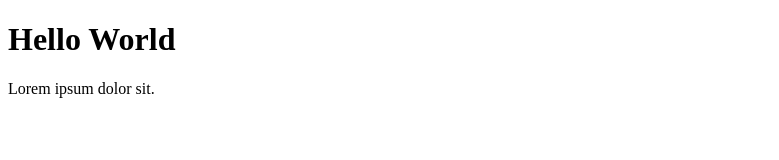
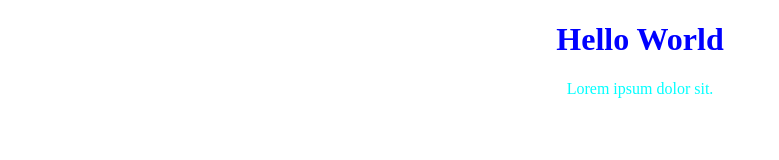
Before and after one commit to Aziz71777/Birinchi-saytim--dars-, a plain HTML site: page index.html in a window 1280 px wide. Shown: the whole page, without its empty margins (0-779 px from the left). Drawn offline with Linux system fonts and the light colour scheme.

Commit message:
Update index.html
rang va o'rtaga olishni qo'shdim

```diff
--- a/index.html
+++ b/index.html
@@ -4,6 +4,16 @@
     <meta charset="UTF-8">
     <meta name="viewport" content="width=device-width, initial-scale=1.0">
     <title>Document</title>
+    <style>
+    h1 {
+        color: blue;
+        text-align: center;
+    }
+    p {
+        color: aqua;
+        text-align: center;
+    }
+    </style>
 </head>
 <body>
     <h1>Hello World</h1>
```
